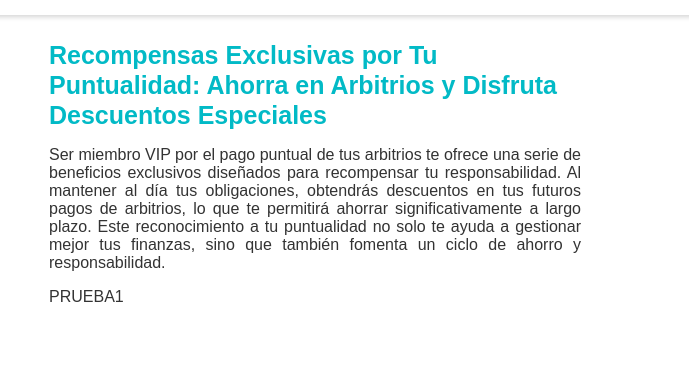
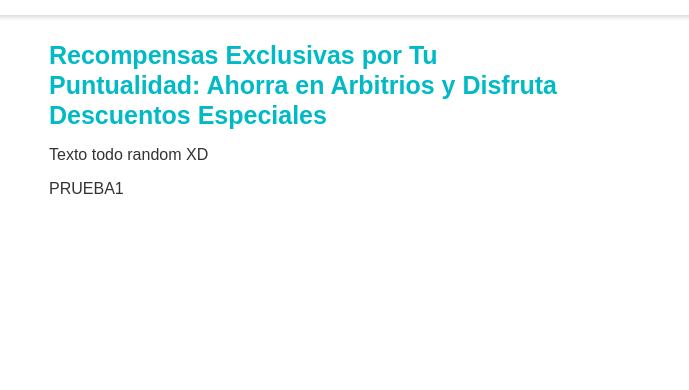
Before and after one commit to Dragonsupremo01/Repositorio-De-OjoCiudadano, a plain HTML site: page main.html in a window 1280 px wide. Shown: the part 93-483 px from the top of the page, 591-1280 px from the left. Drawn offline with Linux system fonts and the light colour scheme; a web font is replaced by a local one.

Commit message:
PruebaTexto2

```diff
--- a/main.html
+++ b/main.html
@@ -71,13 +71,7 @@
                 Disfruta Descuentos Especiales
             </h3>
             <p>
-                Ser miembro VIP por el pago puntual de tus arbitrios te ofrece una
-                serie de beneficios exclusivos diseñados para recompensar tu
-                responsabilidad. Al mantener al día tus obligaciones, obtendrás
-                descuentos en tus futuros pagos de arbitrios, lo que te permitirá
-                ahorrar significativamente a largo plazo. Este reconocimiento a tu
-                puntualidad no solo te ayuda a gestionar mejor tus finanzas, sino
-                que también fomenta un ciclo de ahorro y responsabilidad.
+                Texto todo random XD
             </p>
             <p>
                 PRUEBA1
```
